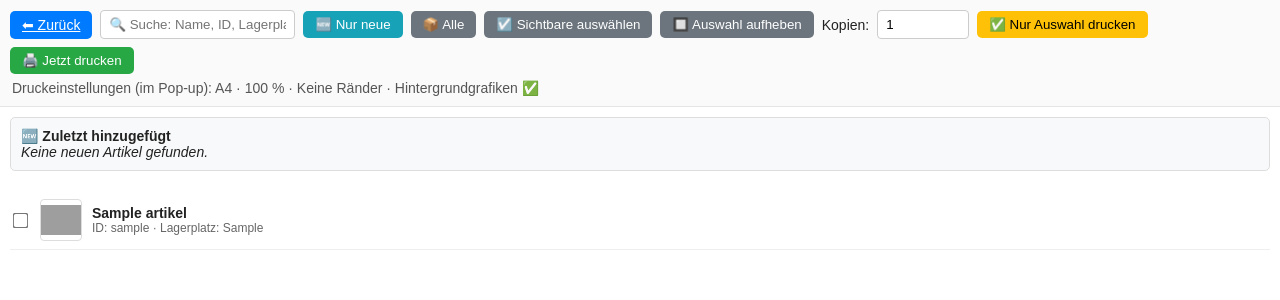
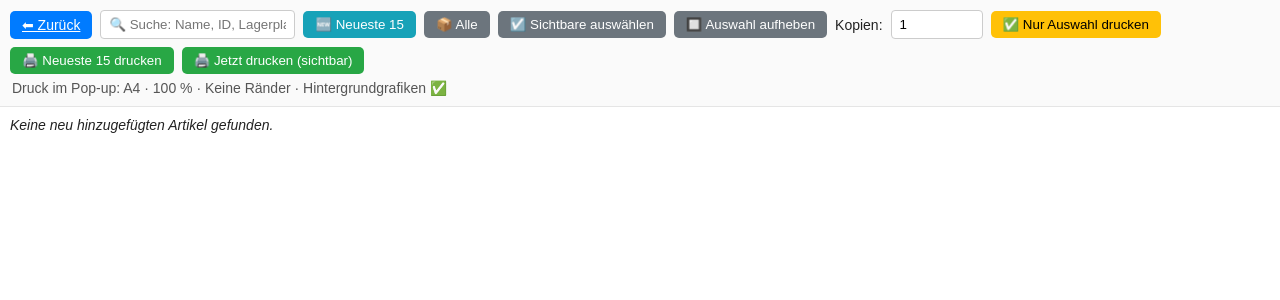
Before and after one commit to Lukas5070/Lagerbestand-Service, a Flask app: page /barcodes in a window 1280 px wide. Shown: the top 300 px of the page. Run offline with Flask 3, Linux system fonts and the light colour scheme; tables that the repository leaves empty hold one stand-in row (values such as "Sample post"); grey boxes are pictures that could not be loaded.

Commit message:
Update barcodes.html

```diff
--- a/templates/barcodes.html
+++ b/templates/barcodes.html
@@ -17,13 +17,10 @@
     input[type="text"],input[type="number"]{padding:6px 8px;border:1px solid #ccc;border-radius:4px}
     .hint{margin:6px 2px 0;color:#555}
 
-    .neu-panel{margin:10px;padding:10px;background:#f8f9fa;border:1px solid #ddd;border-radius:5px}
-    .neu-e{margin-bottom:6px}
-    .neu-e img{height:38px;vertical-align:middle;margin-right:8px}
-
     .list{padding:10px}
-    .item{display:flex;align-items:center;gap:10px;border-bottom:1px solid #eee;padding:8px 0}
-    .chk{transform:scale(1.2)}
+    .item{display:flex;align-items:center;gap:10px;border-bottom:1px solid #eee;padding:8px 0;cursor:pointer}
+    .item .clickarea{display:flex;align-items:center;gap:10px;flex:1}
+    .chk{transform:scale(1.2);margin-right:4px}
     .prev{width:40px;height:40px;border:1px solid #ddd;border-radius:4px;display:flex;align-items:center;justify-content:center;background:#fff;overflow:hidden}
     .prev img{max-width:100%;max-height:100%;display:block}
     .name{font-weight:700}
@@ -31,8 +28,7 @@
     .hidden{display:none!important}
 
     @media print{
-      .top,.neu-panel,.list{display:none!important}
-      /* Das Pop-up übernimmt den Druck; dieser Body druckt nichts */
+      .top,.list{display:none!important}
     }
   </style>
   <noscript>
@@ -48,7 +44,8 @@
       <a class="btn btn-blue" href="/">⬅ Zurück</a>
 
       <input id="q" type="text" placeholder="🔍 Suche: Name, ID, Lagerplatz …">
-      <button class="btn btn-teal" id="btnNeu">🆕 Nur neue</button>
+
+      <button class="btn btn-teal" id="btnTop">🆕 Neueste 15</button>
       <button class="btn btn-grey" id="btnAlle">📦 Alle</button>
 
       <button class="btn btn-grey" id="btnSelAll">☑️ Sichtbare auswählen</button>
@@ -58,43 +55,21 @@
       <input id="copies" type="number" min="1" value="1" style="width:74px">
 
       <button class="btn btn-amber" id="btnPrintSel">✅ Nur Auswahl drucken</button>
-      <button class="btn btn-green" id="btnPrintAll">🖨️ Jetzt drucken</button>
+      <button class="btn btn-green" id="btnPrintTop">🖨️ Neueste 15 drucken</button>
+      <button class="btn btn-green" id="btnPrintAll">🖨️ Jetzt drucken (sichtbar)</button>
     </div>
-    <p class="hint">Druckeinstellungen (im Pop-up): A4 · 100 % · Keine Ränder · Hintergrundgrafiken ✅</p>
+    <p class="hint">Druck im Pop-up: A4 · 100 % · Keine Ränder · Hintergrundgrafiken ✅</p>
   </div>
 
-  <!-- Zuletzt hinzugefügt -->
-  <div class="neu-panel" id="panelNeu">
-    <strong>🆕 Zuletzt hinzugefügt</strong>
-    <div>
-      {% if neue_artikel %}
-        {% for art in neue_artikel %}
-          <div class="neu-e">
-            <img src="{{ url_for('static', filename='barcodes/' + art.barcode_filename) }}" alt="QR">
-            <strong>{{ art.name }}</strong>
-            <small>
-              &nbsp;| ID: {{ art.barcode_filename[:-4] }} |
-              Hinzugefügt:
-              {% if art.created_at and art.created_at.strftime %}
-                {{ art.created_at.strftime('%d.%m.%Y %H:%M') }}
-              {% else %}–{% endif %}
-            </small>
-          </div>
-        {% endfor %}
-      {% else %}
-        <em>Keine neuen Artikel gefunden.</em>
-      {% endif %}
-    </div>
-  </div>
-
-  <!-- Alle Artikel (Bildschirmliste) -->
-  <div id="listAlle" class="list">
-    {% for art in artikel %}
+  <!-- Liste: NEUESTE 15 -->
+  <div id="listTop" class="list">
+    {% for art in (neue_artikel[:15] if neue_artikel is not none else []) %}
       <div class="item"
            data-name="{{ (art.name or '')|lower }}"
            data-id="{{ art.barcode_filename[:-4]|lower }}"
            data-lagerplatz="{{ (art.lagerplatz or '')|lower }}">
         <input class="chk" type="checkbox">
+        <div class="clickarea">
           <div class="prev">
             <img src="{{ url_for('static', filename='barcodes/' + art.barcode_filename) }}" alt="QR">
           </div>
@@ -106,17 +81,22 @@
             </div>
           </div>
         </div>
+      </div>
     {% endfor %}
+    {% if not neue_artikel %}
+      <em>Keine neu hinzugefügten Artikel gefunden.</em>
+    {% endif %}
   </div>
 
-  <!-- Nur neue (Bildschirmliste) -->
-  <div id="listNeu" class="list hidden">
-    {% for art in neue_artikel %}
+  <!-- Liste: ALLE -->
+  <div id="listAlle" class="list hidden">
+    {% for art in artikel %}
       <div class="item"
            data-name="{{ (art.name or '')|lower }}"
            data-id="{{ art.barcode_filename[:-4]|lower }}"
            data-lagerplatz="{{ (art.lagerplatz or '')|lower }}">
         <input class="chk" type="checkbox">
+        <div class="clickarea">
           <div class="prev">
             <img src="{{ url_for('static', filename='barcodes/' + art.barcode_filename) }}" alt="QR">
           </div>
@@ -128,22 +108,26 @@
             </div>
           </div>
         </div>
+      </div>
     {% endfor %}
   </div>
 
   <script>
     (function(){
-      // Elemente
       var q = document.getElementById('q');
+      var listTop  = document.getElementById('listTop');
       var listAlle = document.getElementById('listAlle');
-      var listNeu  = document.getElementById('listNeu');
-      var panelNeu = document.getElementById('panelNeu');
+      var mode = 'top'; // 'top' | 'alle'  -> Start mit neuesten 15
 
-      // Modus
-      var mode = 'alle'; // 'alle' | 'neu'
+      function currentList(){ return mode === 'top' ? listTop : listAlle; }
 
-      // Helfer
-      function currentList(){ return mode === 'neu' ? listNeu : listAlle; }
+      function setMode(m){
+        mode = m;
+        listTop.classList.toggle('hidden', m !== 'top');
+        listAlle.classList.toggle('hidden', m !== 'alle');
+        applyFilter();
+        window.scrollTo(0,0);
+      }
 
       function applyFilter(){
         var query = (q.value || '').toLowerCase().trim();
@@ -153,18 +137,9 @@
           var n = it.getAttribute('data-name') || '';
           var id = it.getAttribute('data-id') || '';
           var lp = it.getAttribute('data-lagerplatz') || '';
-          var show = !query || n.indexOf(query) !== -1 || id.indexOf(query) !== -1 || lp.indexOf(query) !== -1;
+          var show = !query || n.indexOf(query)!==-1 || id.indexOf(query)!==-1 || lp.indexOf(query)!==-1;
           it.style.display = show ? '' : 'none';
         }
-      }
-
-      function setMode(m){
-        mode = m;
-        listAlle.classList.toggle('hidden', m !== 'alle');
-        listNeu.classList.toggle('hidden', m !== 'neu');
-        panelNeu.style.display = (m === 'neu') ? '' : '';
-        applyFilter();
-        window.scrollTo(0,0);
       }
 
       function selectVisible(flag){
@@ -177,9 +152,8 @@
         }
       }
 
-      function collectRows(onlySelected){
-        var list = currentList();
-        var items = list.querySelectorAll('.item');
+      function collectRows(listEl, onlySelected){
+        var items = listEl.querySelectorAll('.item');
         var rows = [];
         var copies = parseInt(document.getElementById('copies').value,10);
         if (isNaN(copies) || copies < 1) copies = 1;
@@ -206,9 +180,7 @@
         if (!rows.length){ alert('Keine Etiketten zum Drucken.'); return; }
         var w = window.open('', '_blank');
         var html = [];
-        html.push('<!DOCTYPE html><html><head><meta charset="utf-8">');
-        html.push('<title>Druck</title>');
-        // Avery-Raster
+        html.push('<!DOCTYPE html><html><head><meta charset="utf-8"><title>Druck</title>');
         html.push('<style>@page{size:A4;margin:0;}body{margin:0;font-family:Arial,sans-serif;font-size:12px;}');
         html.push('.seite{height:297mm;width:210mm;padding:21.5mm 7mm;box-sizing:border-box;display:grid;grid-template-columns:repeat(2,99.1mm);grid-template-rows:repeat(6,42.3mm);gap:0mm 2.5mm;page-break-after:always;}');
         html.push('.etikett{box-sizing:border-box;padding:3mm 2mm;text-align:center;overflow:hidden;}');
@@ -230,35 +202,50 @@
           }
           html.push('</div>');
         }
-
         html.push('</body></html>');
         w.document.open(); w.document.write(html.join('')); w.document.close();
-        // wichtig: kleinen Timeout, damit Bilder laden
         setTimeout(function(){ w.print(); }, 300);
       }
 
       function esc(s){
         if (!s) return '';
-        return String(s)
-          .replace(/&/g,'&amp;').replace(/</g,'&lt;').replace(/>/g,'&gt;')
-          .replace(/"/g,'&quot;').replace(/'/g,'&#039;');
+        return String(s).replace(/&/g,'&amp;').replace(/</g,'&lt;')
+                        .replace(/>/g,'&gt;').replace(/"/g,'&quot;').replace(/'/g,'&#039;');
       }
 
-      // Events binden (kein inline JS nötig)
-      document.getElementById('btnNeu').addEventListener('click', function(){ setMode('neu'); });
+      // Zeile klickbar → Checkbox toggeln
+      function attachRowToggle(listEl){
+        listEl.addEventListener('click', function(e){
+          var row = e.target.closest ? e.target.closest('.item') : null;
+          if (!row) return;
+          var isCheckbox = e.target.className && String(e.target.className).indexOf('chk') !== -1;
+          if (isCheckbox) return;
+          var cb = row.querySelector('.chk');
+          if (cb){ cb.checked = !cb.checked; }
+        });
+      }
+      attachRowToggle(listTop);
+      attachRowToggle(listAlle);
+
+      // Buttons / Events
+      document.getElementById('btnTop').addEventListener('click', function(){ setMode('top'); });
       document.getElementById('btnAlle').addEventListener('click', function(){ setMode('alle'); });
       document.getElementById('btnSelAll').addEventListener('click', function(){ selectVisible(true); });
       document.getElementById('btnSelNone').addEventListener('click', function(){ selectVisible(false); });
       document.getElementById('btnPrintSel').addEventListener('click', function(){
-        openPrintWindow(collectRows(true));
+        openPrintWindow(collectRows(currentList(), true));
       });
       document.getElementById('btnPrintAll').addEventListener('click', function(){
-        openPrintWindow(collectRows(false));
+        openPrintWindow(collectRows(currentList(), false));
+      });
+      document.getElementById('btnPrintTop').addEventListener('click', function(){
+        // druckt immer die neuesten 15 (ohne Auswahlzwang)
+        openPrintWindow(collectRows(listTop, false));
       });
       q.addEventListener('input', applyFilter);
 
-      // Initial
-      setMode('alle');
+      // Initial: Neueste 15 aktiv + Filter ausführen
+      setMode('top');
     })();
   </script>
 </body>
```
Lines whose indentation alone changed are shown as unchanged.
